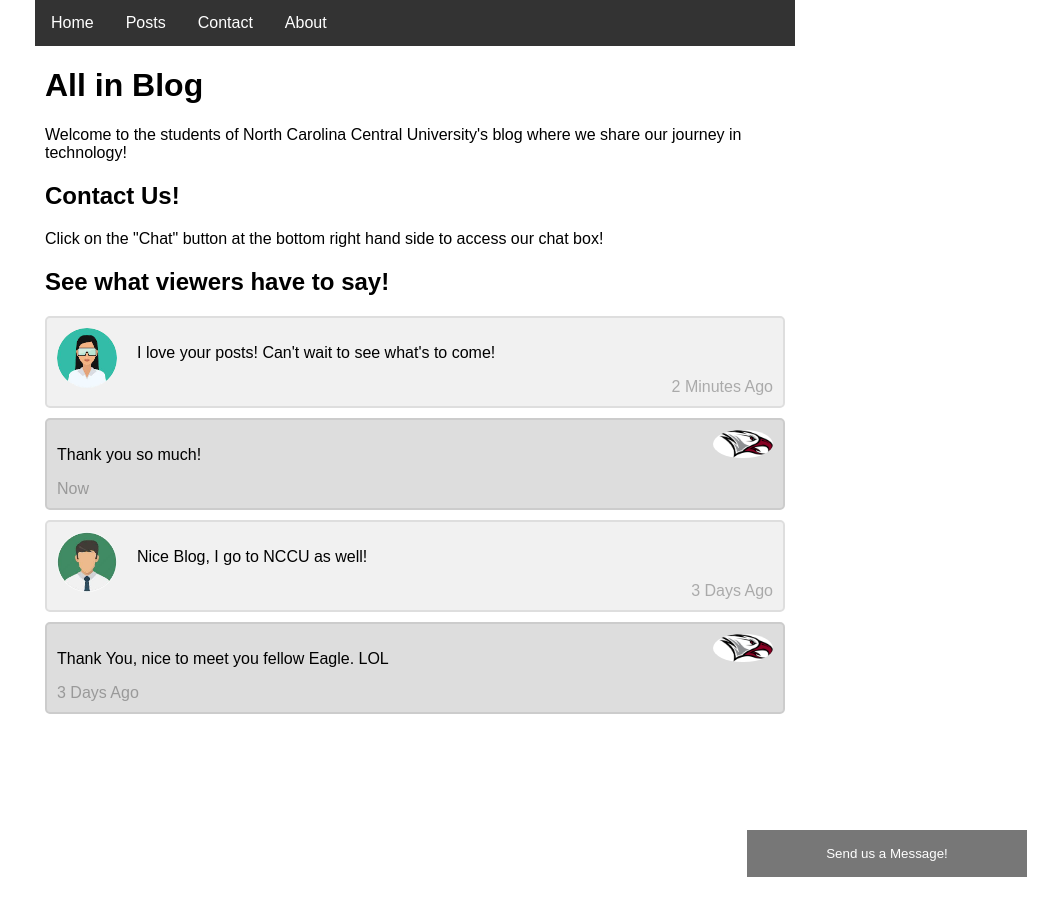
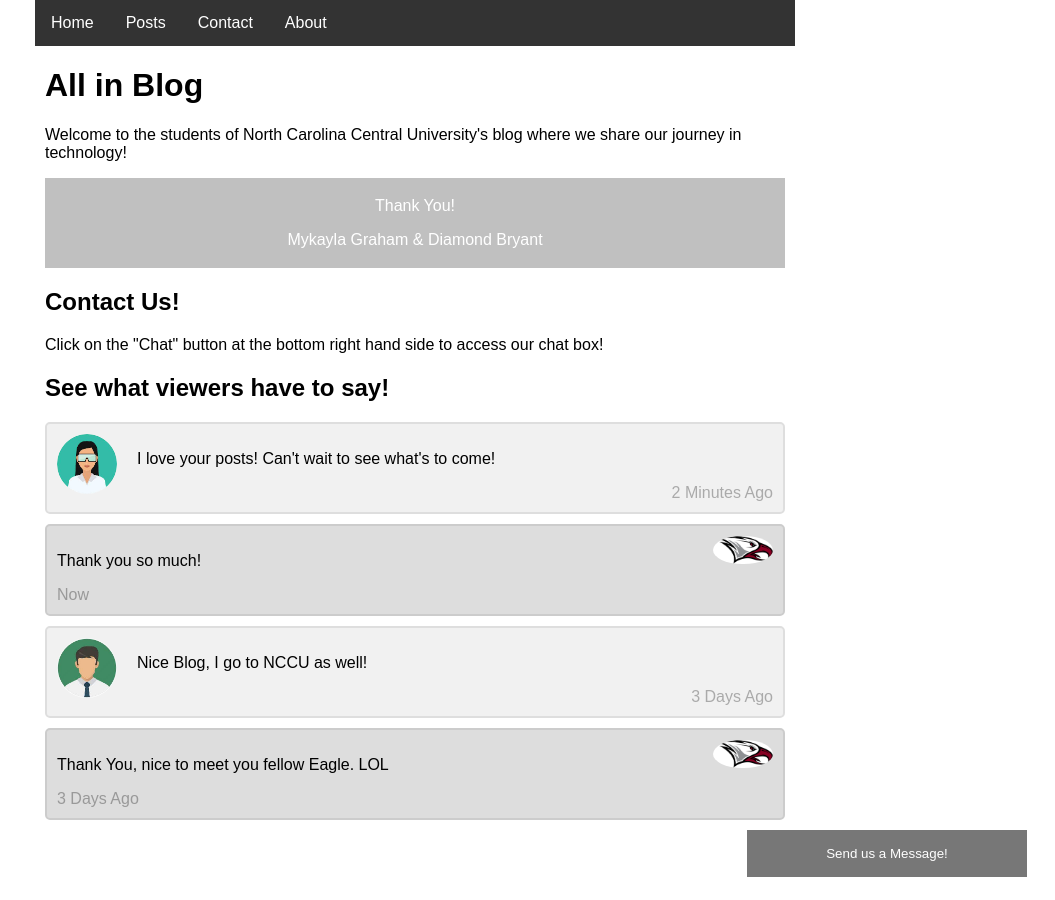
Before and after one commit to Dbryant58/blogproject, a Jekyll site: the page built from home.html, in a window 1280 px wide. Shown: the whole page, without its empty margins (225-1280 px from the left). Built offline with Jekyll 4.4.1, drawn with Linux system fonts in a browser that asks for light colours.

Commit message:
Update home.html

```diff
--- a/home.html
+++ b/home.html
@@ -7,4 +7,26 @@ layout: default
 </h1>
 <p>Welcome to the students of North Carolina Central University's blog where we share our journey in technology!</p>
 
+<head>
+<style>
+
+footer {
+  text-align: center;
+  padding: 3px;
+  background-color: #C0C0C0;
+  color: white;
+}
+</style>
+</head>
+<body>
+
+
+
+<footer>
+  <p>Thank You!<br>
+  <p>Mykayla Graham & Diamond Bryant</p>
+</footer>
+
+</body>
+
 {{ content }}
```
